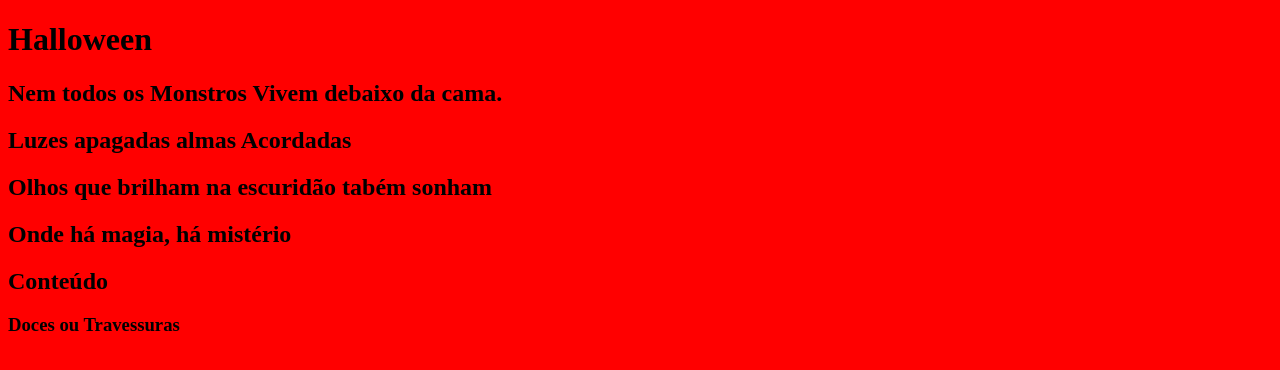
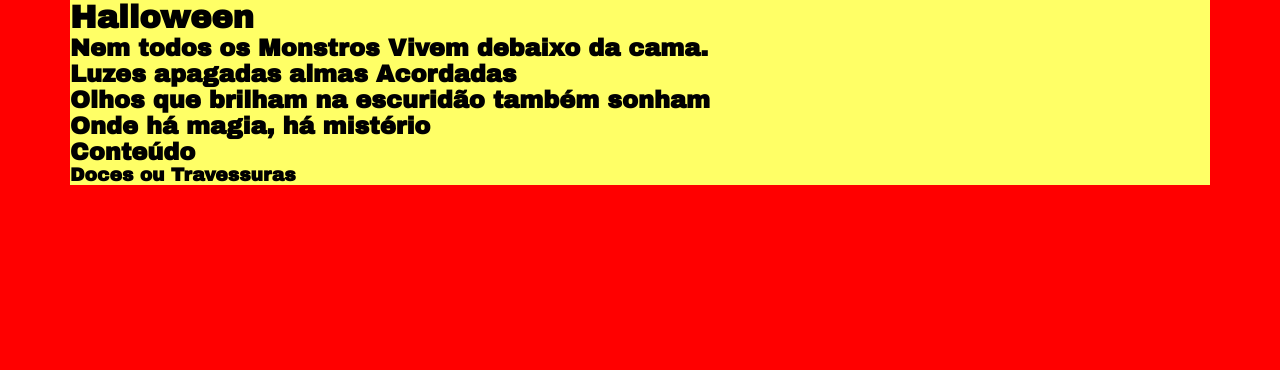
Before and after one commit to Meriany/Estudos, a plain HTML site: page index.html in a window 1280 px wide. Drawn offline with Linux system fonts and the light colour scheme.

Commit message:
Atualizações

```diff
--- a/index.html
+++ b/index.html
@@ -15,35 +15,56 @@
 <body>
     <!--Cabeçalho  -->
     <header>
+        <div class="container">
+
+        </div>
+
         <!-- Destaque -->
         <main>
+            <div class="container">
                 <h1>Halloween</h1>
                 <h2>Nem todos os Monstros Vivem debaixo da cama.</h2>
+            </div>
 
         </main>
         <!-- Sobre -->
         <section>
+            <div class="container">
                 <h2>Luzes apagadas almas Acordadas</h2>
+            </div>
+
 
         </section>
         <!-- One page -->
         <section>
-            <h2>Olhos que brilham na escuridão tabém sonham</h2>
+            <div class="container">
+                <h2>Olhos que brilham na escuridão também sonham</h2>
+            </div>
+
 
         </section>
         <!-- Wireframe -->
         <section>
+            <div class="container">
                 <h2>Onde há magia, há mistério</h2>
+            </div>
+
 
         </section>
         <!-- Conteúdo -->
         <section>
+            <div class="container">
                 <h2>Conteúdo</h2>
                 <h3>Doces ou Travessuras</h3>
+            </div>
+
 
         </section>
         <!-- Rodapé -->
         <footer>
+            <div class="container">
+
+            </div>
 
         </footer>
 
--- a/style.css
+++ b/style.css
@@ -2,33 +2,79 @@
 folha de estilo do Site Halloween
 */
 
+/* Importação* Google Fonts*/
+@import url('https://fonts.googleapis.com/css2?family=Archivo+Black&family=EB+Garamond:ital,wght@0,400..800;1,400..800&display=swap');
+
+/* Reset*/
+* {
+    margin: 0;
+    border: 0;
+    padding: 0;
+}
+
+
+body {
+    font-family: "Archivo Black", sans-serif;
+    font-size: 1rem;
+}
+
+/* Layout */
+.container {
+    margin: 0 auto;
+    background-color: #ff6;
+
+
+}
 
 /*smartphone portrait*/
 
-/* smartphone landscape*/  /* essas são as resoluções */
+/* smartphone landscape*/
+/* essas são as resoluções */
 @media (min-width: 576px) {
-    body{
-        background-color: #0ff; /* para celular */
+    body {
+        background-color: #0ff;
+        /* para celular */
+    }
+
+    /* layout */
+    .container {
+        max-width: 540px;
     }
 }
 
-/* tablete portrait*/  /* para tablete */
+/* tablete portrait*/
 @media (min-width: 768px) {
-    body{
+    body {
         background-color: #ff0;
+    }
+
+    /* layout */
+    .container {
+        max-width: 720px;
     }
 }
 
-/* tablete landscape*/  /* resoluções mais antigas */
+/* tablete landscape*/
+/* resoluções mais antigas */
 @media (min-width: 992px) {
-    body{
+    body {
         background-color: #ff6600;
+    }
+
+    /* layout */
+    .container {
+        max-width: 960px;
     }
 }
 
 /* Pc*/
 @media (min-width: 1200px) {
-    body{
+    body {
         background-color: #ff0000;
     }
+
+    /* layout */
+    .container {
+        max-width: 1140px;
+    }
 }
```
Lines whose indentation alone changed are shown as unchanged.
